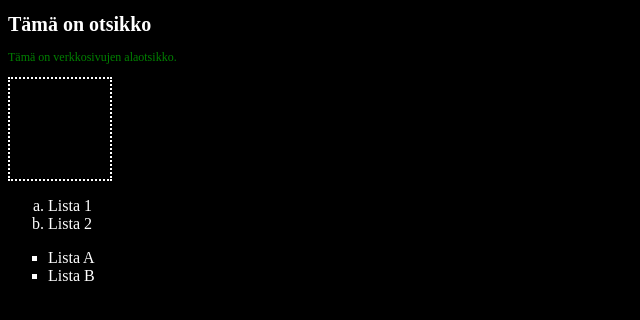
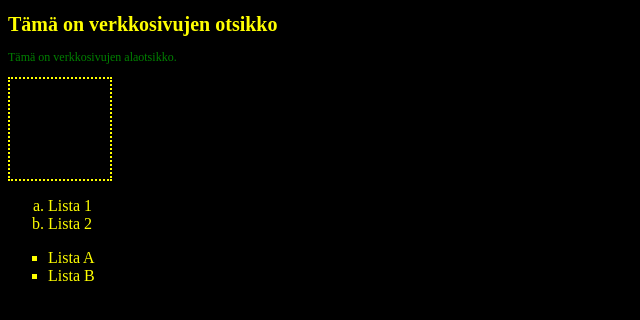
Before and after one commit to kivistoville/Verkkosivujen-kehitt-minen, a plain HTML site: page Assignment_3_B_Web_page/index.html in a window 1280 px wide. Shown: the whole page, without its empty margins (0-640 px from the left). Drawn offline with Linux system fonts and the light colour scheme.

Commit message:
Modified

```diff
--- a/Assignment_3_B_Web_page/Styles.css
+++ b/Assignment_3_B_Web_page/Styles.css
@@ -1,6 +1,6 @@
 body {
     background-color: black;
-    color: white;
+    color: yellow;
 }
 
 h1 {
--- a/Assignment_3_B_Web_page/index.html
+++ b/Assignment_3_B_Web_page/index.html
@@ -7,7 +7,7 @@
     <link rel="stylesheet" href="styles.css">
 </head>
 <body>
-    <h1>Tämä on otsikko</h1>
+    <h1>Tämä on verkkosivujen otsikko</h1>
     <p>Tämä on verkkosivujen alaotsikko.</p>
     <div class="styled-div"></div>
     <ol class="letter-list">
```
